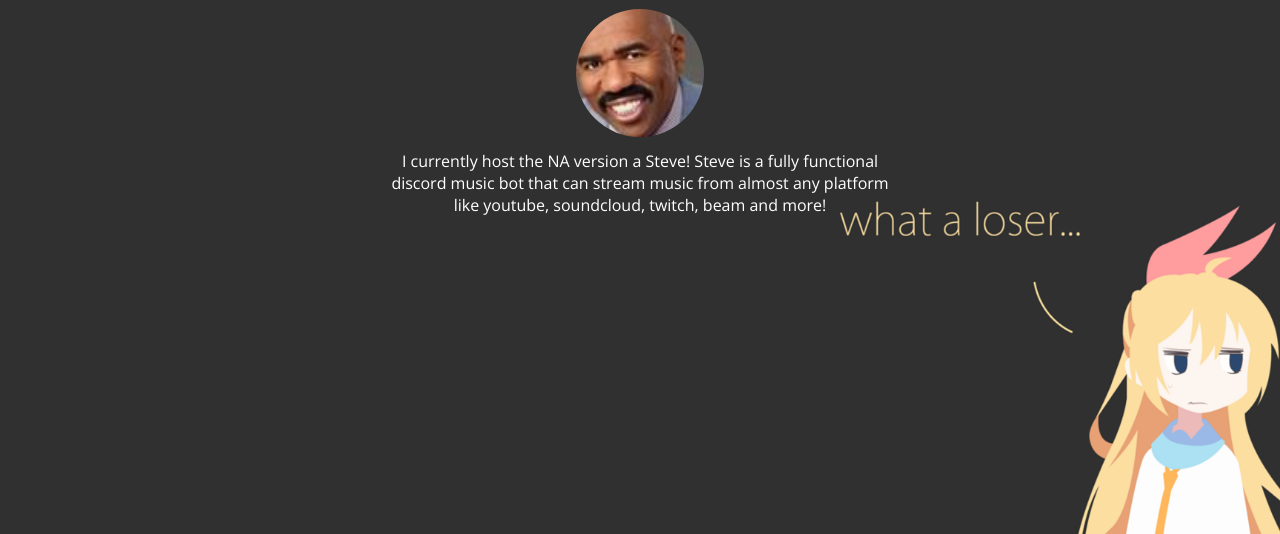
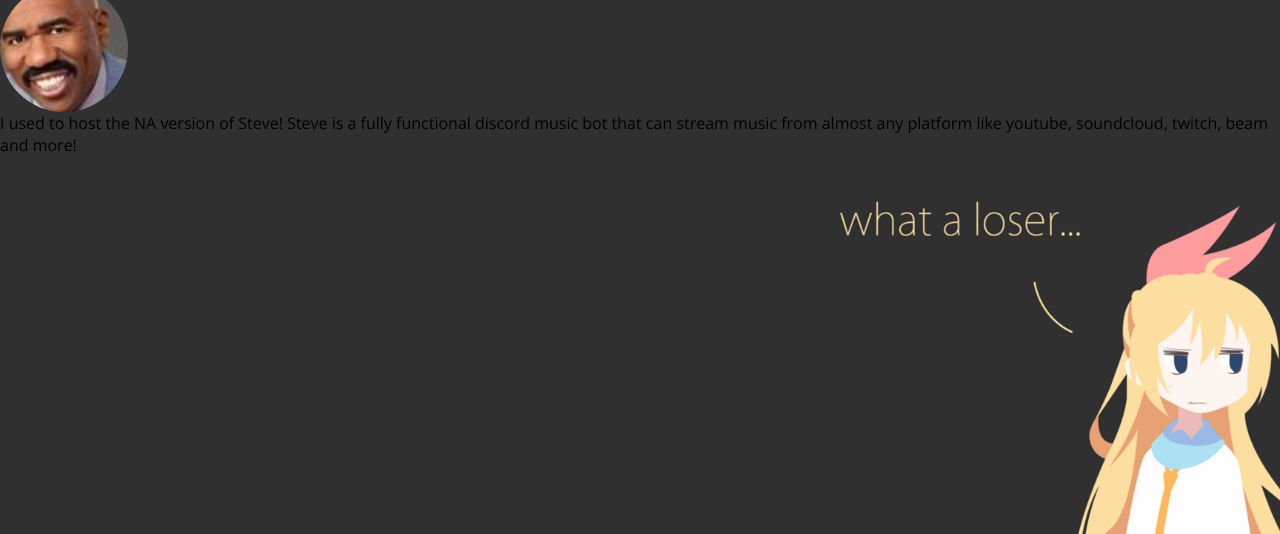
Before and after one commit to Oliyy/kastelofficial.github.io, a plain HTML site: page projects.html in a window 1280 px wide. Shown: the part 266-800 px from the top of the page. Drawn offline with nearby package versions, Linux system fonts and the light colour scheme.

Commit message:
uhhhh grammar things

```diff
--- a/projects.html
+++ b/projects.html
@@ -18,8 +18,8 @@
 
     <h1 id="protitle">My Projects</h1>
     <p id="prosubtitle">These are projects I help with or I have created.</p>
-    <div class="project"><img src="images/steve.jpg" width="128" height="128" style="border-radius:250px;">
-        <p>I currently host the NA version a Steve! Steve is a fully functional discord music bot that can stream music from almost any platform like youtube, soundcloud, twitch, beam and more!</p>
+    <div class="projectsteve"><img src="images/steve.jpg" width="128" height="128" style="border-radius:250px;">
+        <p>I used to host the NA version of Steve! Steve is a fully functional discord music bot that can stream music from almost any platform like youtube, soundcloud, twitch, beam and more!</p>
 
     </div>
 
```
